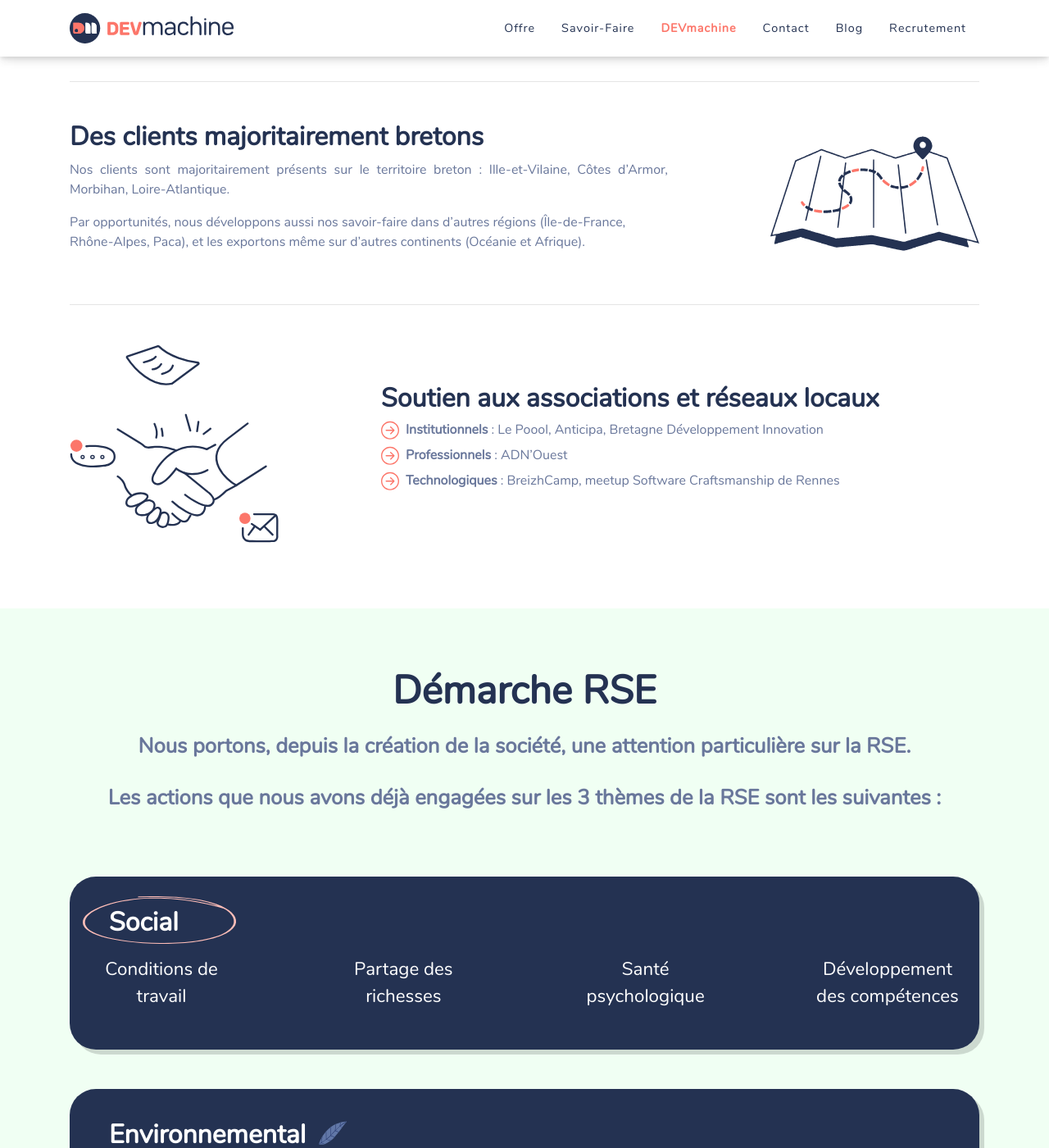
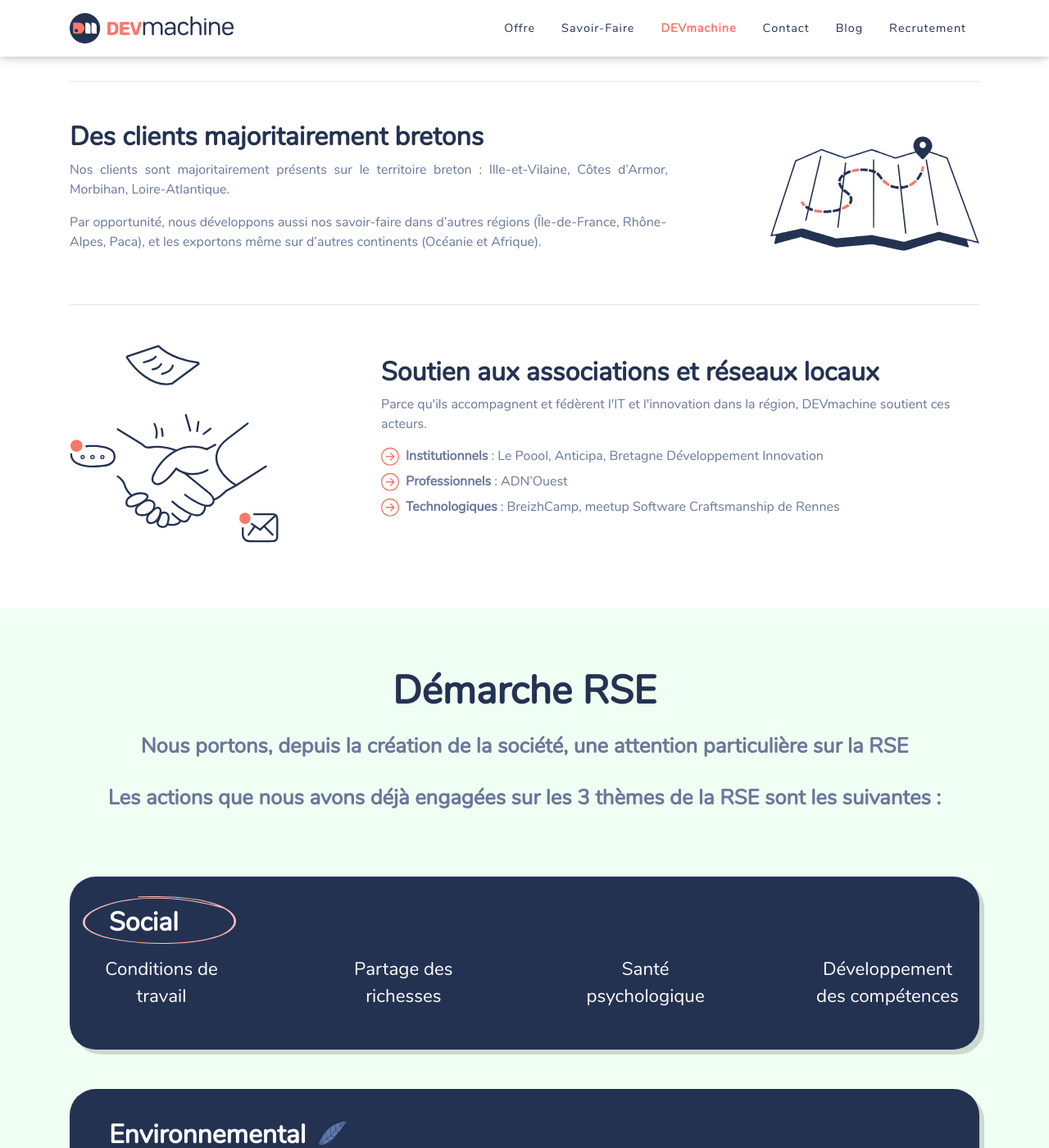
Before and after one commit to DEVmachine-fr/website, a Jekyll site: the page built from pages/dev-machine.html, in a window 1280 px wide and 1400 px high, scrolled down 2569 px. Shown: the whole window at 82% size. Built offline with Jekyll 4.4.1, drawn with Linux system fonts in a browser that asks for light colours; nearby versions of some CDN libraries; some web fonts are replaced; some of the changed text lies outside the part shown.

Commit message:
update texts

```diff
--- a/pages/contact.html
+++ b/pages/contact.html
@@ -10,8 +10,8 @@
       <div class="col-md-6 col-sm-12">
         <div>
           <h1 class="section-heading">Contactez-nous</h1>
-          <p class="text-grey">N'hésitez-pas, nous sommes toujours ravis de partager sur notre activité, et répondons systématiquement :</p>
-          <ul class="arrow-list text-blue">
+          <p><b>N'hésitez pas, nous sommes toujours ravis de partager sur notre activité, et répondons systématiquement :</b></p>
+          <ul class="arrow-list text-grey">
             <li>Une étude ou un projet que l’on pourrait accompagner ?</li>
             <li>L’envie de nous rejoindre ?</li>
             <li>Ou simplement d’en savoir plus</li>
@@ -34,7 +34,7 @@
 
   <div class="container">
     <div class="row">
-      <h1 class="section-heading">Contactez-nous</h1>
+      <h1 class="section-heading">Coordonnées / message</h1>
     </div>
 
     <form
--- a/pages/dev-machine.html
+++ b/pages/dev-machine.html
@@ -10,8 +10,8 @@
       <div class="col-md-6 col-sm-12">
         <div>
           <h1 class="section-heading">En savoir plus sur DEVmachine</h1>
-          <p class="text-grey">DEVmachine a été créée en partageant une vision commune sur :</p>
-          <ul class="arrow-list text-blue">
+          <p><b>DEVmachine a été créée en partageant une vision commune sur :</b></p>
+          <ul class="arrow-list text-grey">
             <li>Un positionnement fort en tant qu’acteur du service numérique, que nous retrouvons dans notre offre de services et nos savoir-faire</li>
             <li>La nécessité de s’appuyer sur un collectif</li>
             <li>Servir et promouvoir le territoire</li>
@@ -21,7 +21,7 @@
 
         <div class="row btn-container">
           <a class="dm-btn dm-btn-blue" href="/contact">Contactez-nous</a>
-          <a class="dm-btn dm-btn-orange" href="/savoir-faire">Le savoir-faire DEVmachine</a>
+          <a class="dm-btn dm-btn-orange" href="/savoir-faire">Découvrir nos savoir-faire</a>
           <a class="dm-btn dm-btn-white" href="/offre">Parcourir notre offre</a>
         </div>
       </div>
@@ -111,7 +111,7 @@
 
     <div class="row align-items-center dm-item sm-reverse">
       <div class="col-md-3 offset-md-2 col-sm-12 offset-sm-0 text-center">
-        <img class="produit-bretagne" alt="" src="/assets/images/website/page-dm/servir/produit-bretagne.png"/>
+        <img class="produit-bretagne" alt="" src="/assets/images/website/page-dm/servir/produit-bretagne2.png"/>
       </div>
       <div class="col-md-6 col-sm-12">
         <h2>Adhérent "Produit en Bretagne"</h2>
@@ -125,7 +125,7 @@
       <div class="col-md-8 col-sm-12">
         <h2>Des clients majoritairement bretons</h2>
         <p class="text-justify">Nos clients sont majoritairement présents sur le territoire breton : Ille-et-Vilaine, Côtes d’Armor, Morbihan, Loire-Atlantique.</p>
-        <p>Par opportunités, nous développons aussi nos savoir-faire dans d’autres régions (Île-de-France, Rhône-Alpes, Paca), et les exportons même sur d’autres continents (Océanie et Afrique).</p>
+        <p>Par opportunité, nous développons aussi nos savoir-faire dans d’autres régions (Île-de-France, Rhône-Alpes, Paca), et les exportons même sur d’autres continents (Océanie et Afrique).</p>
       </div>
       <div class="col-md-3 offset-md-1 col-sm-12 text-center">
         <img class="w-100" alt="" src="/assets/images/website/page-dm/servir/Map.svg"/>
@@ -140,6 +140,7 @@
       </div>
       <div class="col-md-8 offset-md-1 col-sm-12">
         <h2>Soutien aux associations et réseaux locaux</h2>
+        <p>Parce qu'ils accompagnent et fédèrent l'IT et l'innovation dans la région, DEVmachine soutient ces acteurs.</p>
         <ul class="arrow-list">
           <li><b>Institutionnels</b> : Le Poool, Anticipa, Bretagne Développement Innovation</li>
           <li><b>Professionnels</b> : ADN’Ouest</li>
@@ -154,7 +155,7 @@
   <div class="container">
     <div class="row">
       <h1 class="section-heading">Démarche RSE</h1>
-      <h2 class="section-subheading">Nous portons, depuis la création de la société, une attention particulière sur la RSE.</h2>
+      <h2 class="section-subheading">Nous portons, depuis la création de la société, une attention particulière sur la RSE</h2>
       <br/>
       <h2 class="section-subheading">Les actions que nous avons déjà engagées sur les 3 thèmes de la RSE sont les suivantes :</h2>
     </div>
@@ -195,7 +196,7 @@
           <p>Santé psychologique</p>
           <div class="rse-onhover-items">
             <ul class="arrow-list">
-              <li>Implication de tous dans la co-construction de DEVmachine, dans la stratégie de développement de DEVmachine (Comité d’Orientation)</li>
+              <li>Implication de tous dans la co-construction de DEVmachine, et dans la stratégie de développement de DEVmachine (Comité d’Orientation)</li>
               <li>Entretiens RH réguliers : rapport d’étonnement à l’arrivée, mi-période d’essai, fin de période d’essai, entretiens RH semestriels, entretiens d’équipes spécifiques aux projets, entretien annuel, …</li>
             </ul>
           </div>
```
Also changed, not shown: other parts of pages/dev-machine.html (+3 -3 lines), pages/offre.html (+4 -3 lines), Gemfile.lock, assets/images/website/page-dm/servir/produit-bretagne2.png (added).
